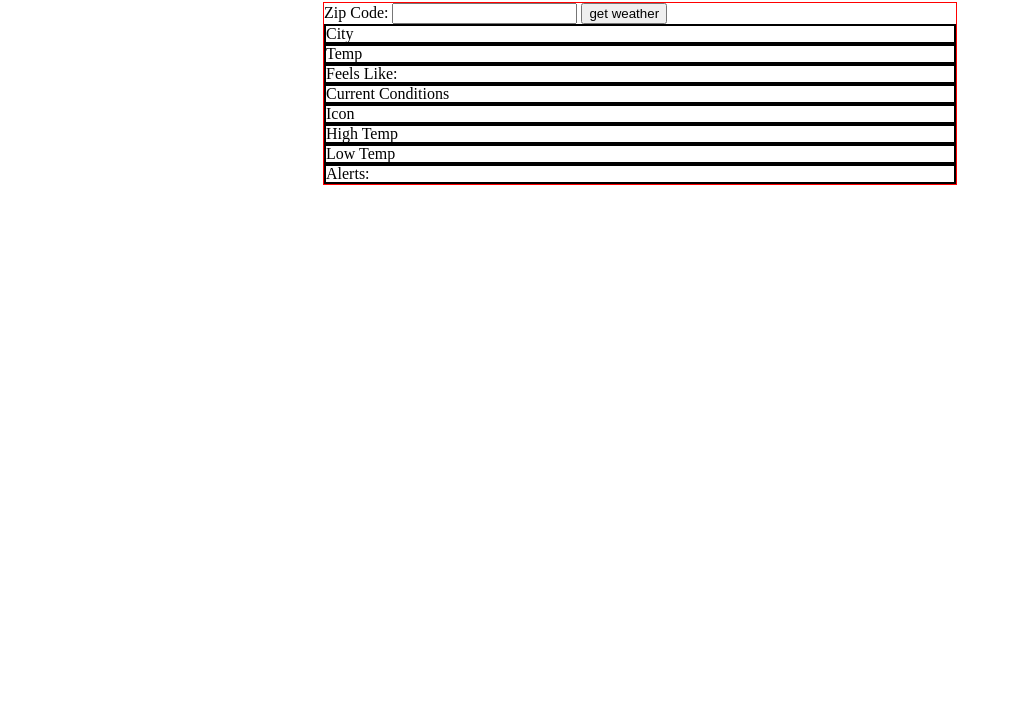
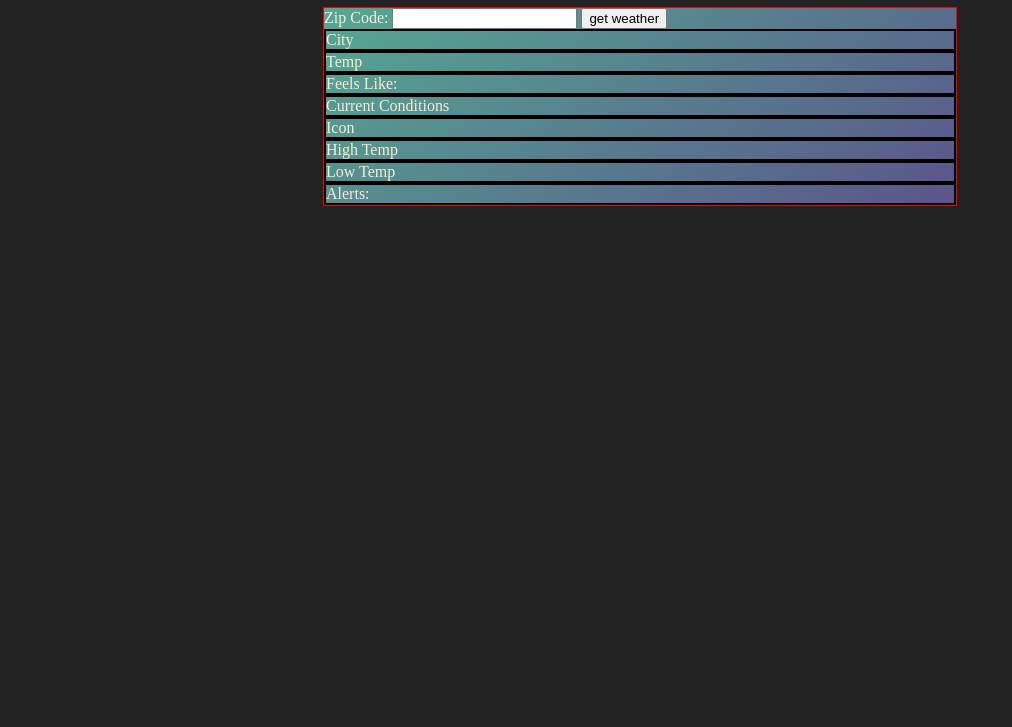
Before and after one commit to colinrodney/weather-app, a website with bundled scripts: page index.html in a window 1280 px wide. Shown: the part 73-800 px from the top of the page, without its empty margins (0-1012 px from the left). Built offline with nearby package versions, Linux system fonts and the light colour scheme.

Commit message:
add background gradient to card component

```diff
--- a/index.html
+++ b/index.html
@@ -18,15 +18,15 @@
         <input type ="submit" value ="get weather" id="searchButton">
     </form> -->
 
-    <div class="container">
-        <section>
-            <form action="" id="searchForm">
-                <label for="zipCode">Zip Code:</label>
-                <input type="text" name="zip" id="zipCodeField">
-                <input type ="submit" value ="get weather" id="searchButton">
-            </form>
-        </section>
+    <div class="card">
+        <!-- Search Bar -->
+        <form action="" id="searchForm">
+            <label for="zipCode">Zip Code:</label>
+            <input type="text" name="zip" id="zipCodeField">
+            <input type ="submit" value ="get weather" id="searchButton">
+        </form>
 
+        <!-- Data Display Section -->
         <main id="infoDisplay">
             <section class="sectionTest">
                 <div>City</div>
--- a/styles.css
+++ b/styles.css
@@ -29,7 +29,9 @@ footer, header, hgroup, menu, nav, section class="sectionTest" {
 	display: block;
 }
 body {
-	line-height: 1;
+	/* line-height: 1; */
+	background: #222;
+	color:antiquewhite;
 }
 ol, ul {
 	list-style: none;
@@ -52,8 +54,11 @@ table {
 	border: 2px solid black;
 }
 
-.container{
+.card{
 	border: 1px solid red;
 	width: 50%;
     margin: auto;
+	background: linear-gradient(145deg, #54a992, #5b548a);
+	/* #54a992
+	#00feba */
 }
```
